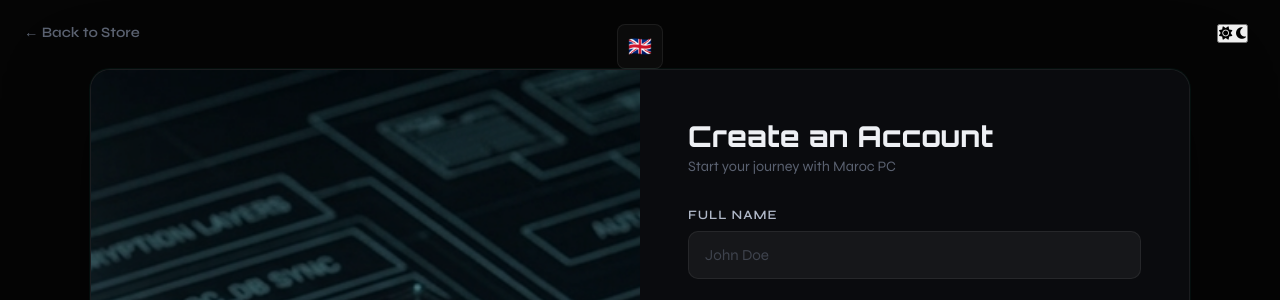
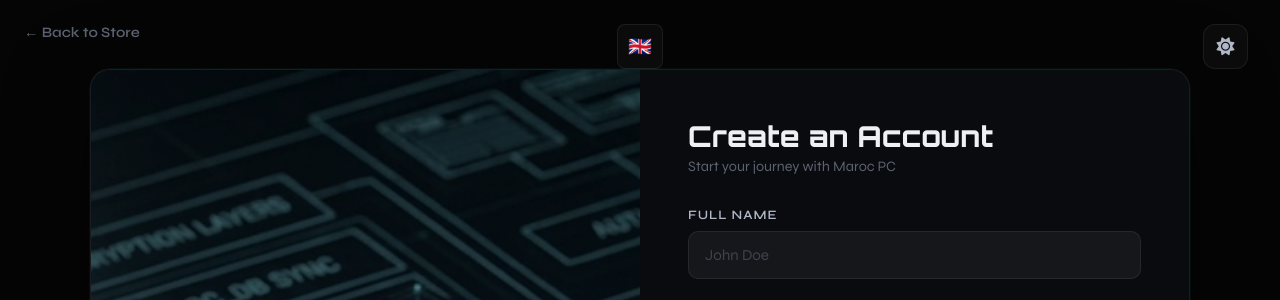
Before and after one commit to Azizfois2/E-commerce-website, a PHP site: page /Test/signup.php in a window 1280 px wide. Shown: the top 300 px of the page. Run offline with PHP 8.4, Linux system fonts and the light colour scheme; some libraries are stand-ins or nearby versions.

Commit message:
Fix: Add missing theme toggle styles to signup.css (login, signup, adminlogin pages)

```diff
--- a/assets/css/signup.css
+++ b/assets/css/signup.css
@@ -86,6 +86,37 @@ body {
 .back-link:hover {
   color: var(--cyan);
 }
+
+/* ============================================
+   THEME TOGGLE
+   ============================================ */
+.theme-toggle {
+  display: flex;
+  align-items: center;
+  justify-content: center;
+  width: 45px;
+  height: 45px;
+  background: var(--card-bg);
+  border: 1px solid var(--border);
+  border-radius: 12px;
+  cursor: pointer;
+  color: var(--text);
+  font-size: 18px;
+  transition: all 0.3s ease;
+  flex-shrink: 0;
+}
+
+.theme-toggle:hover {
+  background: var(--cyan);
+  color: #000;
+  border-color: var(--cyan);
+}
+
+[data-theme="dark"] .theme-toggle .icon-sun  { display: block; }
+[data-theme="dark"] .theme-toggle .icon-moon { display: none;  }
+[data-theme="light"] .theme-toggle .icon-sun  { display: none;  }
+[data-theme="light"] .theme-toggle .icon-moon { display: block; }
+
 
 /* ============================================
    CONTAINER
```
